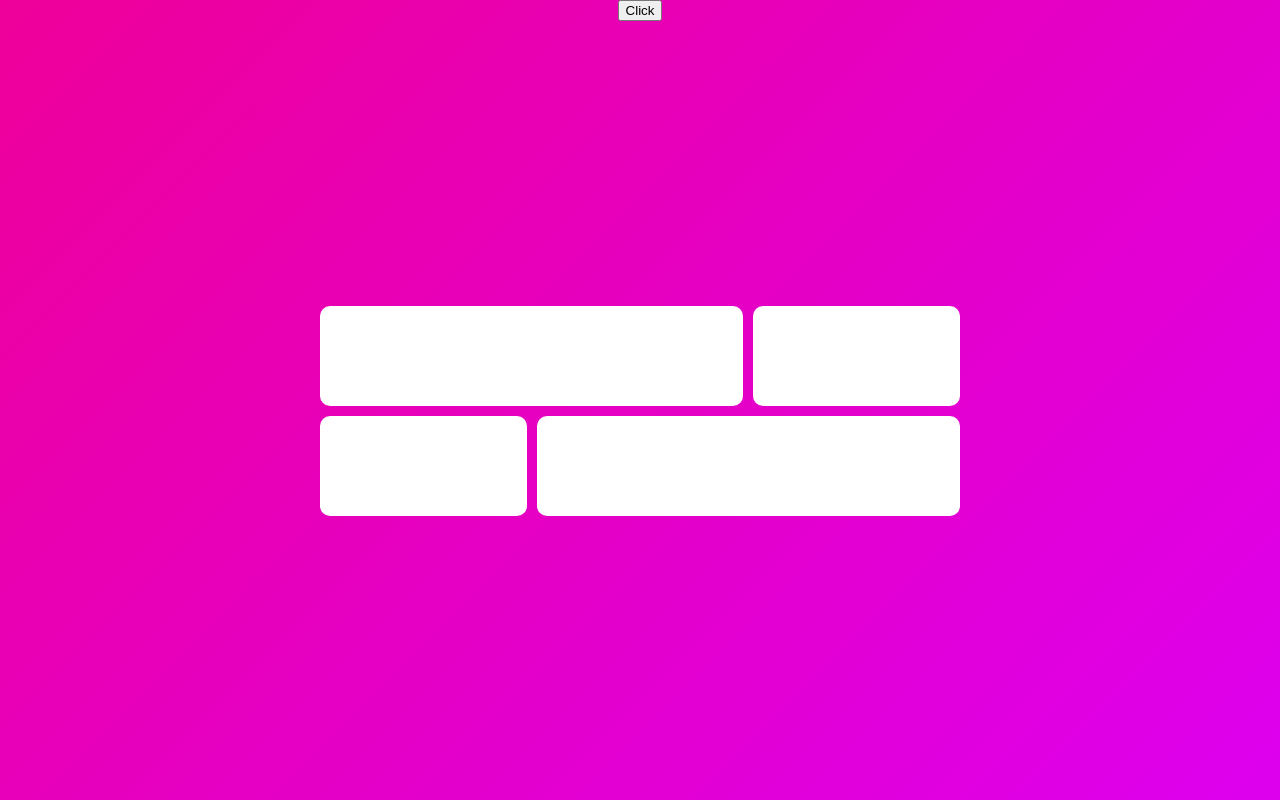
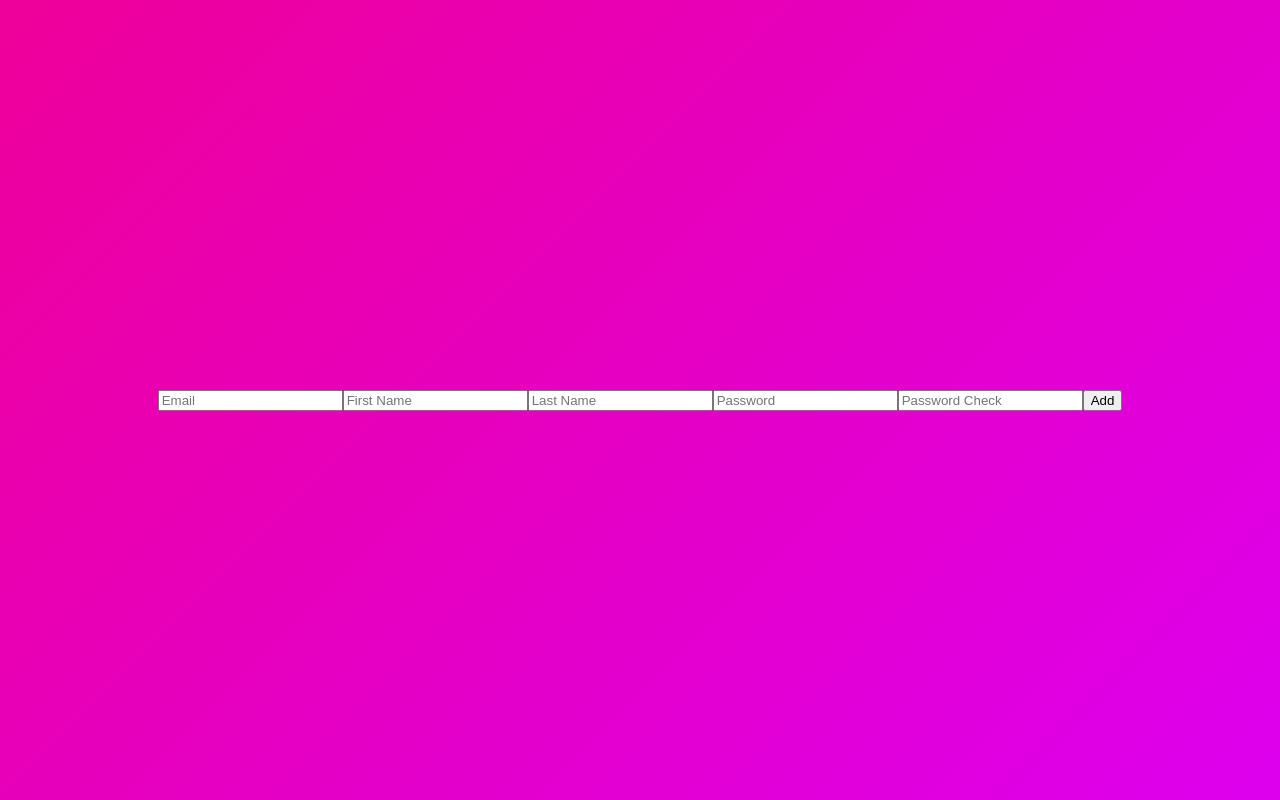
Before and after one commit to heysunny612/nomad-react-master, a React (Vite) app: page / in a window 1280 px wide. Built offline with nearby package versions, Linux system fonts and the light colour scheme.

Commit message:
React-Hook-Form : register, watch 사용하여 폼 요소 만들기

```diff
--- a/package.json
+++ b/package.json
@@ -13,6 +13,7 @@
     "framer-motion": "^10.12.16",
     "react": "^18.2.0",
     "react-dom": "^18.2.0",
+    "react-hook-form": "^7.45.0",
     "styled-components": "^6.0.0-rc.3"
   },
   "devDependencies": {
--- a/src/App.tsx
+++ b/src/App.tsx
@@ -9,6 +9,7 @@ import { useState } from 'react';
 import Slider from './components/Slider';
 import Layout from './components/Layout';
 import Project from './components/Project';
+import HookForm from './hook-form/HookForm';
 
 const Container = styled(motion.div)`
   color: black;
@@ -51,7 +52,7 @@ function App() {
       {/* <Gestures/> */}
       {/* <MotionValue /> */}
       {/* <Svg /> */}
-      <AnimatePresence>
+      {/* <AnimatePresence>
         {showing ? (
           <Box
             variants={boxVars}
@@ -60,11 +61,12 @@ function App() {
             exit='leaving'
           />
         ) : null}
-      </AnimatePresence>
-      <button onClick={toggle}>Click</button>
+      </AnimatePresence> */}
+      {/* <button onClick={toggle}>Click</button> */}
       {/* <Slider /> */}
       {/* <Layout /> */}
-      <Project />
+      {/* <Project /> */}
+      <HookForm />
     </Container>
   );
 }
--- /dev/null
+++ b/src/hook-form/HookForm.tsx
@@ -0,0 +1,20 @@
+import { useForm } from 'react-hook-form';
+export default function HookForm() {
+  const { register, watch } = useForm();
+  console.log(watch());
+
+  return (
+    <form>
+      <input type='text' {...register('email')} placeholder='Email' />
+      <input type='text' {...register('first_name')} placeholder='First Name' />
+      <input type='text' {...register('last_name')} placeholder='Last Name' />
+      <input type='text' {...register('password')} placeholder='Password' />
+      <input
+        type='text'
+        {...register('password_check')}
+        placeholder='Password Check'
+      />
+      <button>Add</button>
+    </form>
+  );
+}
```
Also changed, not shown: 1 other file (tests, documents, lock files or other folders).
